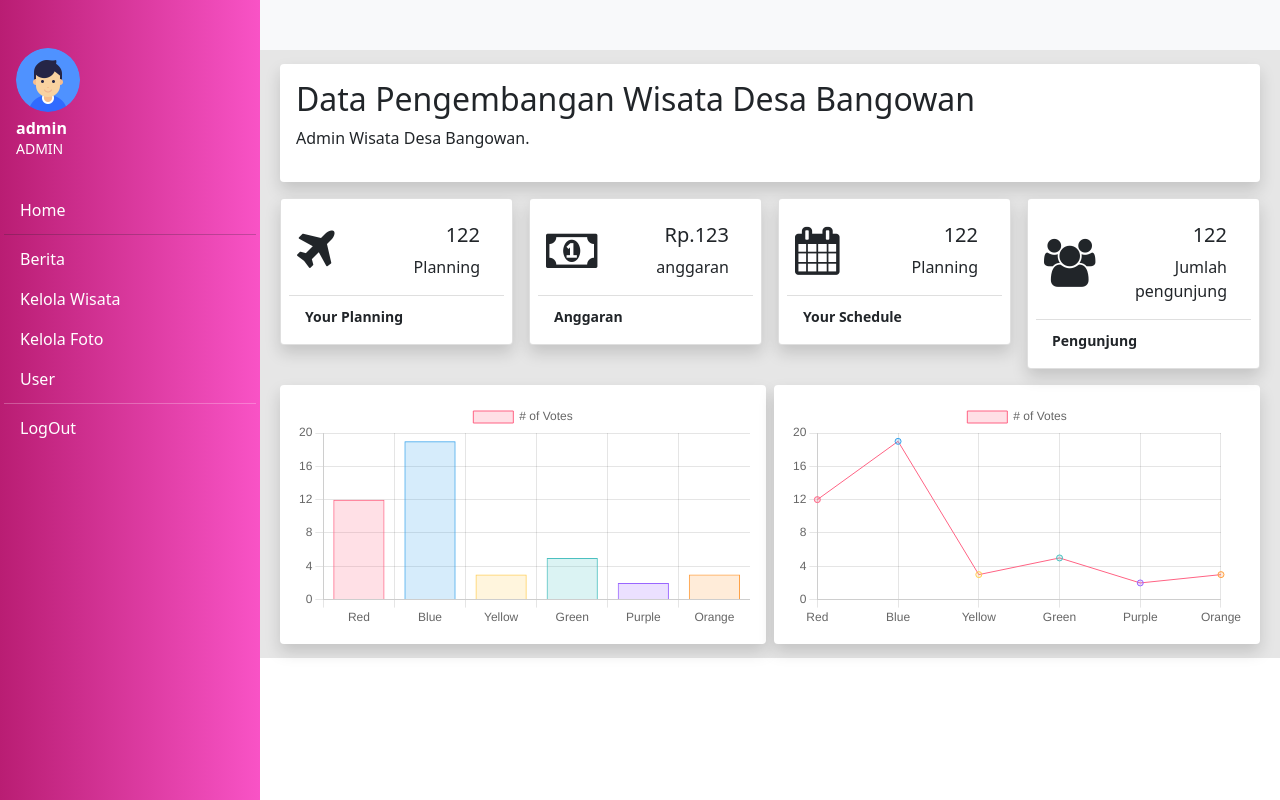
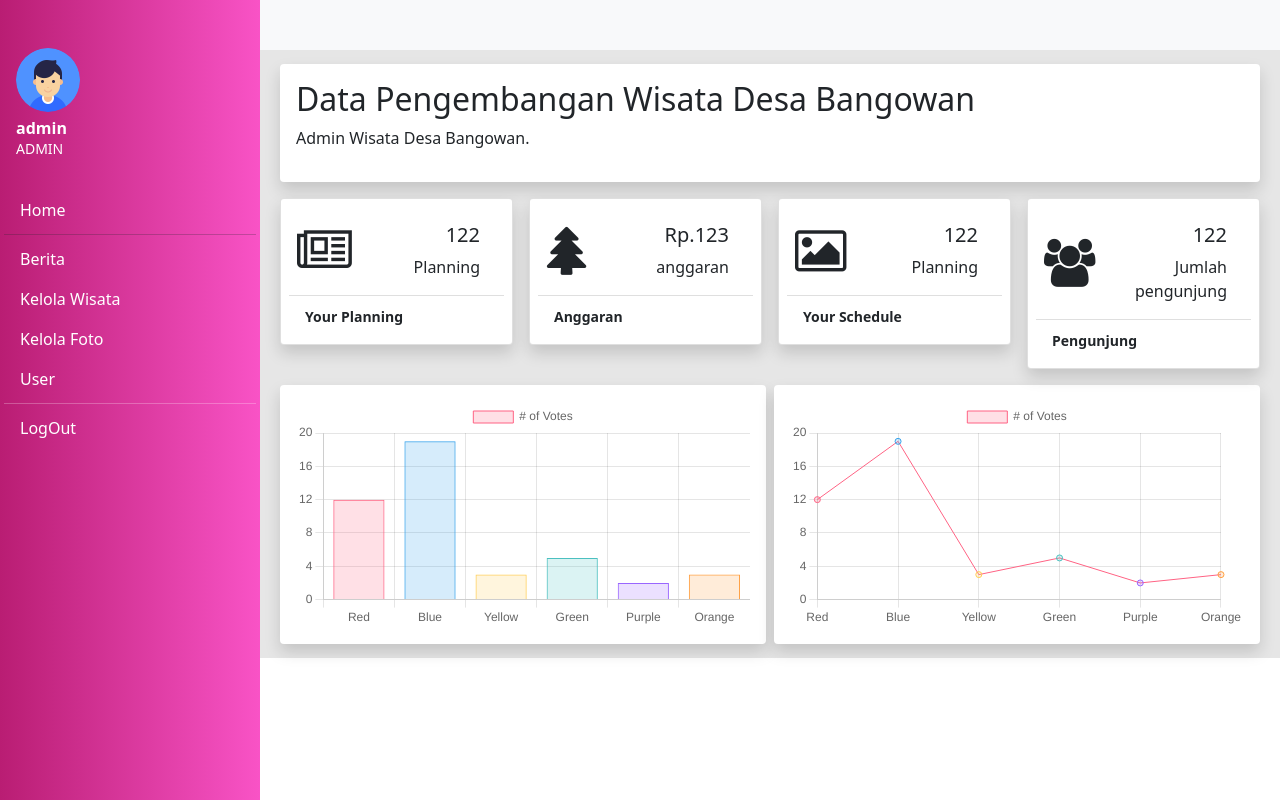
Before and after one commit to deasalsabilla/bukit-kunci, a PHP site: page /admin/index.php in a window 1280 px wide. Run offline with PHP 8.4, Linux system fonts and the light colour scheme; a user stored in the database is signed in; data that the repository does not hold is empty.

Commit message:
mengganti icon untuk halaman home admin

```diff
--- a/admin/index.php
+++ b/admin/index.php
@@ -166,7 +166,7 @@ if (!isset($_SESSION['login'])) {
                     <div class="col-12 col-sm-6 col-md-6 col-lg-3">
                         <div class="card p-2 shadow">
                             <div class="d-flex align-items-center px-2">
-                                <i class="fa fa-plane float-start fa-3x py-auto" aria-hidden="true"></i>
+                                <i class="fa fa-newspaper-o float-start fa-3x py-auto" aria-hidden="true"></i>
                                 <div class="card-body text-end">
                                     <h5 class="card-title">122</h5>
                                     <p class="card-text">Planning</p>
@@ -180,7 +180,7 @@ if (!isset($_SESSION['login'])) {
                     <div class="col-12 col-sm-6 col-md-6 col-lg-3">
                         <div class="card p-2 shadow">
                             <div class="d-flex align-items-center px-2">
-                                <i class="fa fa-money fa-3x py-auto" aria-hidden="true"></i>
+                                <i class="fa fa-tree fa-3x py-auto" aria-hidden="true"></i>
                                 <div class="card-body text-end">
                                     <h5 class="card-title">Rp.123</h5>
                                     <p class="card-text">anggaran</p>
@@ -194,7 +194,7 @@ if (!isset($_SESSION['login'])) {
                     <div class="col-12 col-sm-6 col-md-6 col-lg-3">
                         <div class="card p-2 shadow">
                             <div class="d-flex align-items-center px-2">
-                                <i class="fa fa-calendar float-start fa-3x py-auto" aria-hidden="true"></i>
+                                <i class="fa fa-picture-o float-start fa-3x py-auto" aria-hidden="true"></i>
                                 <div class="card-body text-end">
                                     <h5 class="card-title">122</h5>
                                     <p class="card-text">Planning</p>
```
